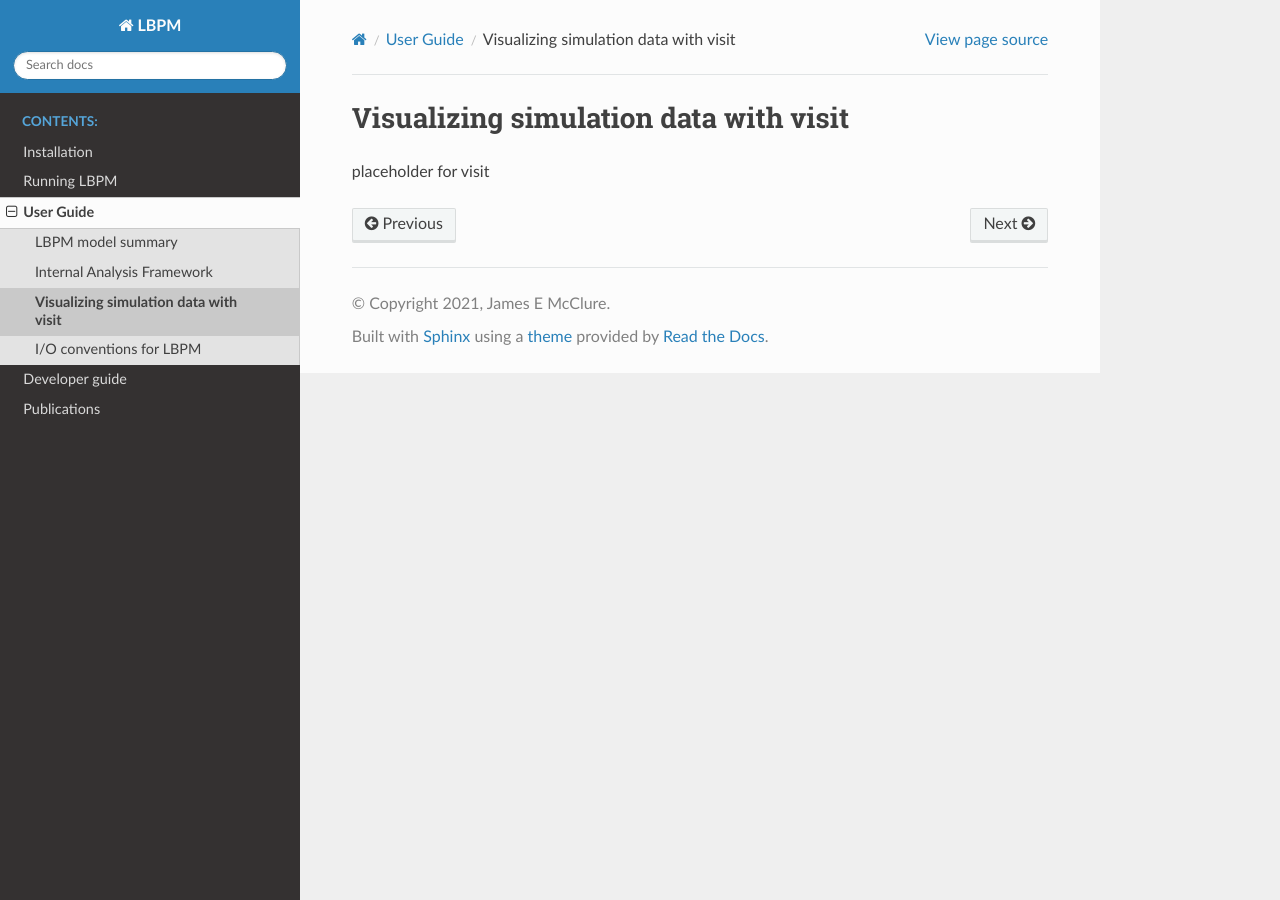
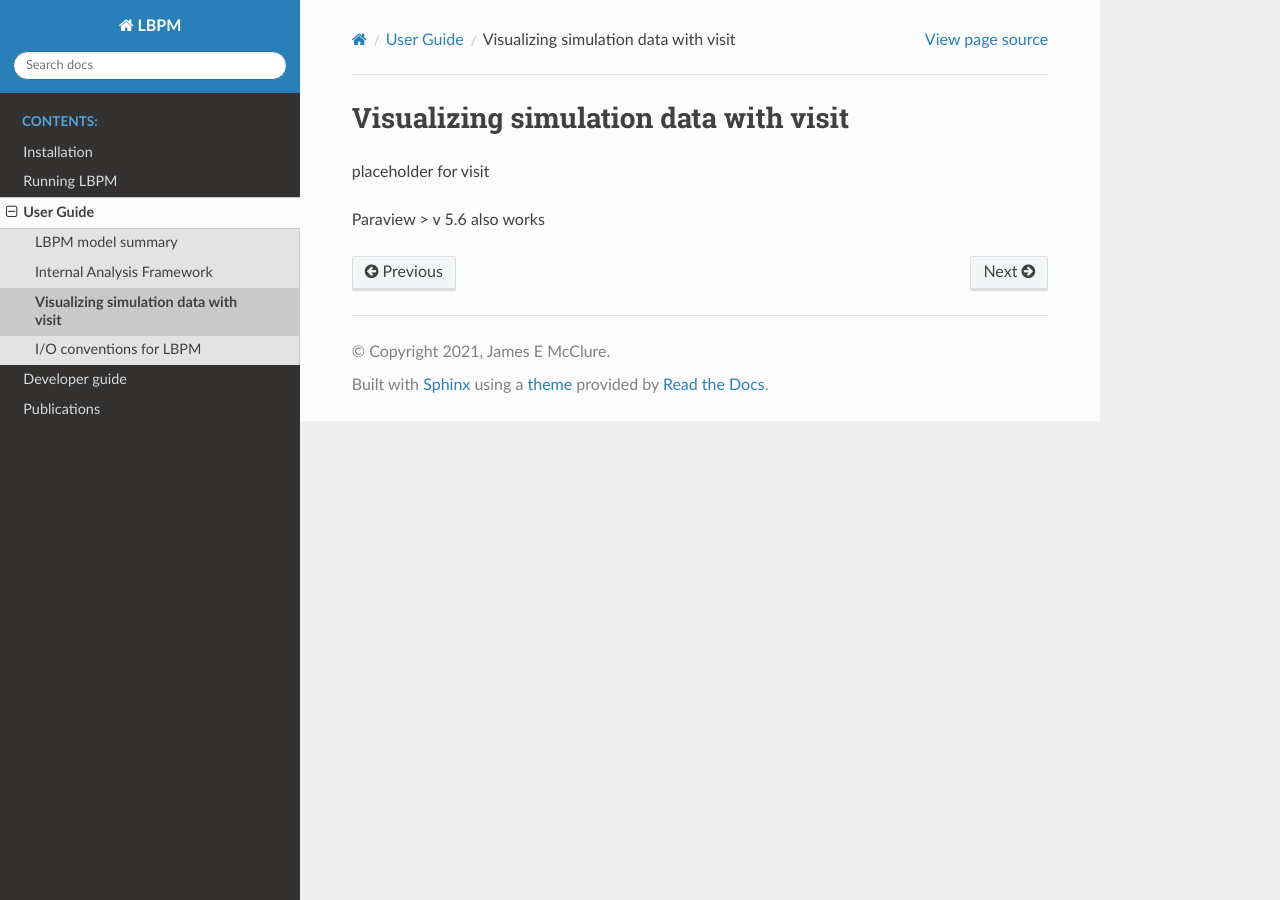
Before and after one commit to OPM/LBPM, a Sphinx documentation site: the page built from docs/source/userGuide/visualization/visit.rst, in a window 1280 px wide. Built offline with Sphinx 7.4.7 and the Read the Docs theme 2.0.0, drawn with Linux system fonts in a browser that asks for light colours; formulas are drawn with MathJax 3.

Commit message:
Update visit.rst

```diff
--- a/docs/source/userGuide/visualization/visit.rst
+++ b/docs/source/userGuide/visualization/visit.rst
@@ -3,3 +3,5 @@ Visualizing simulation data with visit
 ======================================
 
 placeholder for visit
+
+Paraview > v 5.6 also works
```
